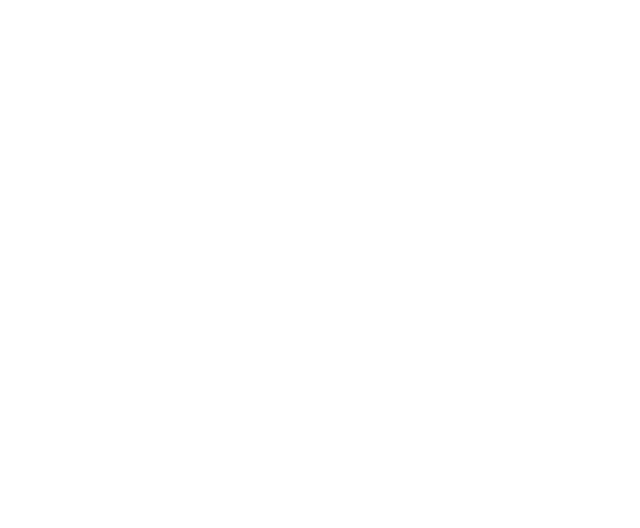
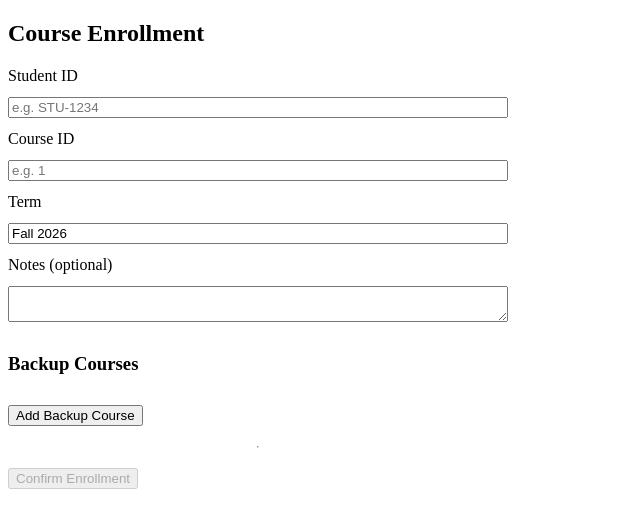
Before and after one commit to ephrem-011/tms-client, an Angular app: page /enroll in a window 1280 px wide. Before the commit this address led to /. Shown: the top 528 px of the page, without its empty margins (0-640 px from the left). Built offline with nearby package versions, Linux system fonts and the light colour scheme.

Commit message:
M8-Session-3

```diff
--- a/src/app/app.routes.ts
+++ b/src/app/app.routes.ts
@@ -1,17 +1,32 @@
-import { Routes } from "@angular/router";
+import { Routes } from '@angular/router';
+
 export const routes: Routes = [
-{
-path: "dashboard",
-loadComponent: () =>
-import("./features/student-dashboard/student-dashboard.component").then(
-(m) => m.StudentDashboardComponent,
-),
-},
-{ path: "", redirectTo: "dashboard", pathMatch: "full" },
-{
+
+  {
+    path: '',
+    redirectTo: 'dashboard',
+    pathMatch: 'full',
+  },
+
+  {
+    path: 'dashboard',
+    loadComponent: () =>
+      import('./features/student-dashboard/student-dashboard.component')
+        .then((m) => m.StudentDashboardComponent),
+  },
+
+  {
     path: 'courses/:id',
     loadComponent: () =>
-        import('./features/course-detail/course-detail.component')
-            .then(m => m.CourseDetailComponent)
-}
+      import('./features/course-detail/course-detail.component')
+        .then((m) => m.CourseDetailComponent),
+  },
+
+  {
+    path: 'enroll',
+    loadComponent: () =>
+      import('./features/enrollment-form/enrollment-form.component')
+        .then((m) => m.EnrollmentFormComponent),
+  },
+
 ];
--- /dev/null
+++ b/src/app/features/enrollment-form/enrollment-form.component.html
@@ -0,0 +1,110 @@
+<h2>Course Enrollment</h2>
+
+@if (submitted()) {
+
+<div class="success">
+    Enrollment submitted.
+    Check the console for the payload.
+</div>
+
+}
+@else {
+
+<form
+    [formGroup]="form"
+    (ngSubmit)="submit()">
+
+    <label for="studentId">
+        Student ID
+    </label>
+
+    <input
+        id="studentId"
+        formControlName="studentId"
+        placeholder="e.g. STU-1234">
+
+    @if (form.controls.studentId.touched &&
+    form.controls.studentId.invalid) {
+
+    <span class="error">
+        Enter a valid Student ID (format: STU-0000)
+    </span>
+
+    }
+
+    <label for="courseId">
+        Course ID
+    </label>
+
+    <input
+        id="courseId"
+        formControlName="courseId"
+        placeholder="e.g. 1">
+
+    @if (form.controls.courseId.touched &&
+    form.controls.courseId.invalid) {
+
+    <span class="error">
+        Course ID is required
+    </span>
+
+    }
+
+    <label for="term">
+        Term
+    </label>
+
+    <input
+        id="term"
+        formControlName="term">
+
+    <label for="notes">
+        Notes (optional)
+    </label>
+
+    <textarea
+        id="notes"
+        formControlName="notes">
+    </textarea>
+
+    <h3>Backup Courses</h3>
+
+    @for (backup of backups.controls; track $index) {
+
+    <div class="backup-row">
+
+        <input
+            [formControl]="backup"
+            [placeholder]="'Backup course ' + ($index + 1)">
+
+        <button
+            type="button"
+            (click)="removeBackup($index)">
+            Remove
+        </button>
+
+    </div>
+
+    }
+
+    <button
+        type="button"
+        (click)="addBackup()">
+
+        Add Backup Course
+
+    </button>
+
+    <hr>
+
+    <button
+        type="submit"
+        [disabled]="form.invalid">
+
+        Confirm Enrollment
+
+    </button>
+
+</form>
+
+}
--- /dev/null
+++ b/src/app/features/enrollment-form/enrollment-form.component.scss
@@ -0,0 +1,26 @@
+form {
+  display: flex;
+  flex-direction: column;
+  gap: 12px;
+  max-width: 500px;
+}
+
+.error {
+  color: red;
+  font-size: .9rem;
+}
+
+.success {
+  padding: 16px;
+  background: #dff0d8;
+  border-radius: 6px;
+}
+
+.backup-row {
+  display: flex;
+  gap: 10px;
+}
+
+button {
+  width: fit-content;
+}
--- /dev/null
+++ b/src/app/features/enrollment-form/enrollment-form.component.ts
@@ -0,0 +1,88 @@
+import { Component, inject, signal } from '@angular/core';
+import {
+  FormArray,
+  FormBuilder,
+  FormControl,
+  ReactiveFormsModule,
+  Validators,
+} from '@angular/forms';
+
+@Component({
+  selector: 'app-enrollment-form',
+  standalone: true,
+  imports: [ReactiveFormsModule],
+  templateUrl: './enrollment-form.component.html',
+  styleUrl: './enrollment-form.component.scss',
+})
+export class EnrollmentFormComponent {
+
+  private fb = inject(FormBuilder);
+
+  submitted = signal(false);
+
+  form = this.fb.nonNullable.group({
+
+    studentId: [
+      '',
+      [
+        Validators.required,
+        Validators.pattern('^STU-[0-9]{4}$'),
+      ],
+    ],
+
+    courseId: [
+      '',
+      Validators.required,
+    ],
+
+    term: [
+      'Fall 2026',
+      Validators.required,
+    ],
+
+    notes: [''],
+
+    backupCourses: this.fb.array<FormControl<string>>([]),
+
+  });
+
+  get backups(): FormArray<FormControl<string>> {
+    return this.form.controls.backupCourses;
+  }
+
+  addBackup() {
+
+    this.backups.push(
+      this.fb.control('', {
+        nonNullable: true,
+        validators: Validators.required,
+      }),
+    );
+
+  }
+
+  removeBackup(index: number) {
+
+    this.backups.removeAt(index);
+
+  }
+
+  submit() {
+
+    if (this.form.valid) {
+
+      const payload = this.form.getRawValue();
+
+      console.log('Enrollment payload:', payload);
+
+      this.submitted.set(true);
+
+    } else {
+
+      this.form.markAllAsTouched();
+
+    }
+
+  }
+
+}
--- a/src/app/features/student-dashboard/student-dashboard.component.html
+++ b/src/app/features/student-dashboard/student-dashboard.component.html
@@ -1,14 +1,17 @@
 <h2>Course Catalog</h2>
 
-@if (availableCourses().length === 0) {
+@if (coursesResource.isLoading()) {
 
-<div class="empty-state">
+<div class="spinner">
+    Fetching courses from the server...
+</div>
 
-    <p>
-        No courses are available this term.
-        Check back during registration.
-    </p>
+}
+@else if (coursesResource.error()) {
 
+<div class="error">
+    Could not load courses.
+    Make sure your .NET API is running.
 </div>
 
 }
@@ -16,7 +19,7 @@
 
 <div class="grid">
 
-    @for (course of availableCourses(); track course.id) {
+    @for (course of coursesResource.value()!; track course.id) {
 
     <tms-course-card
         [course]="course"
@@ -27,7 +30,7 @@
 
     @empty {
 
-    <p>No results match your search.</p>
+    <p>No courses are available this term.</p>
 
     }
 
--- a/src/app/features/student-dashboard/student-dashboard.component.scss
+++ b/src/app/features/student-dashboard/student-dashboard.component.scss
@@ -15,3 +15,12 @@
   border-left: 4px solid #2196f3;
   background: #f5f5f5;
 }
+
+.spinner {
+  padding: 20px;
+}
+
+.error {
+  color: red;
+  padding: 20px;
+}
--- a/src/app/features/student-dashboard/student-dashboard.component.ts
+++ b/src/app/features/student-dashboard/student-dashboard.component.ts
@@ -1,6 +1,9 @@
-import { Component, signal } from '@angular/core';
+import { Component, signal, inject } from '@angular/core';
+import { rxResource } from '@angular/core/rxjs-interop';
+
 import { CourseCardComponent } from '../../ui/course-card/course-card.component';
 import { Course } from '../../models/course.model';
+import { CourseService } from '../../services/course.service';
 
 @Component({
   selector: 'app-student-dashboard',
@@ -11,38 +14,13 @@
 })
 export class StudentDashboardComponent {
 
+  private api = inject(CourseService);
+
   selectedCourse = signal<Course | null>(null);
 
-  availableCourses = signal<Course[]>([
-    {
-      id: 1,
-      title: 'Advanced Java Services',
-      code: 'CSE-101',
-      maxCapacity: 30,
-      enrollmentCount: 10,
-    },
-    {
-      id: 2,
-      title: 'Angular UI Lab',
-      code: 'CSE-210',
-      maxCapacity: 25,
-      enrollmentCount: 25,
-    },
-    {
-      id: 3,
-      title: 'Database Design',
-      code: 'CSE-305',
-      maxCapacity: 20,
-      enrollmentCount: 18,
-    },
-    {
-      id: 4,
-      title: 'API Security Workshop',
-      code: 'CSE-420',
-      maxCapacity: 40,
-      enrollmentCount: 15,
-    },
-  ]);
+  coursesResource = rxResource({
+    stream: () => this.api.getAll(),
+  });
 
   handleEnroll(course: Course) {
 
--- /dev/null
+++ b/src/app/services/course.service.ts
@@ -0,0 +1,43 @@
+import { Injectable, inject } from '@angular/core';
+import { HttpClient } from '@angular/common/http';
+import { map } from 'rxjs/operators';
+
+import {
+  Course,
+  CourseDetail,
+  PagedResponse,
+} from '../models/course.model';
+
+@Injectable({
+  providedIn: 'root',
+})
+export class CourseService {
+
+  private http = inject(HttpClient);
+
+  private baseUrl = 'https://localhost:5001/api/courses';
+
+  getAll(page = 1, pageSize = 50) {
+
+    return this.http
+      .get<PagedResponse<Course>>(this.baseUrl, {
+        params: {
+          page: page.toString(),
+          pageSize: pageSize.toString(),
+        },
+      })
+      .pipe(
+        map((response) => response.items)
+      );
+
+  }
+
+  getById(id: string) {
+
+    return this.http.get<CourseDetail>(
+      `${this.baseUrl}/${id}`
+    );
+
+  }
+
+}
```
Also changed, not shown: 2 other files (tests, documents, lock files or other folders).
